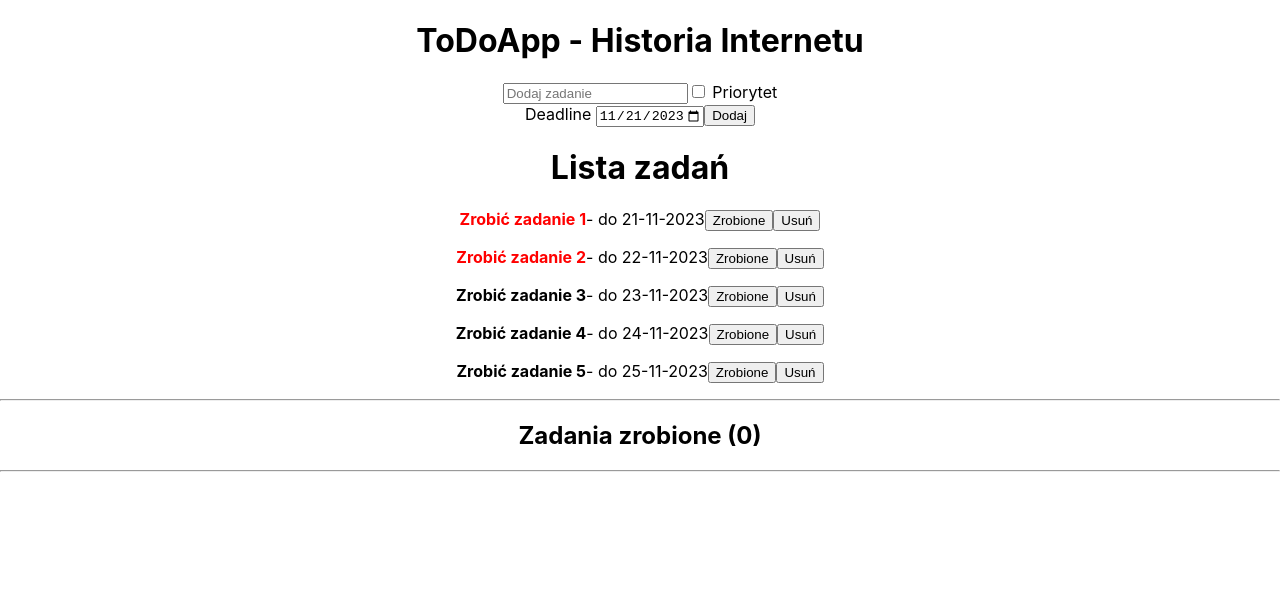
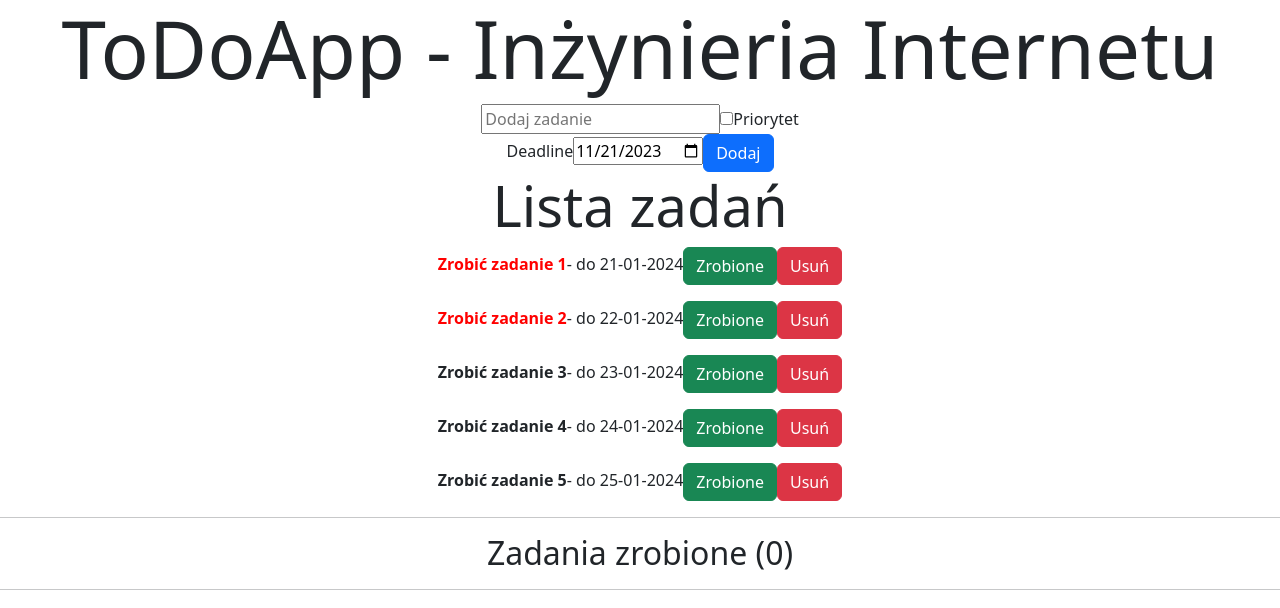
Before and after one commit to msierka/ToDoApp, a React (Create React App) app: page / in a window 1280 px wide. Shown: the top 608 px of the page. Built offline with nearby package versions, Linux system fonts and the light colour scheme.

Commit message:
done project toDoApp with hook

```diff
--- a/package.json
+++ b/package.json
@@ -6,6 +6,7 @@
     "@testing-library/jest-dom": "^5.17.0",
     "@testing-library/react": "^13.4.0",
     "@testing-library/user-event": "^13.5.0",
+    "bootstrap": "^5.3.2",
     "react": "^18.2.0",
     "react-dom": "^18.2.0",
     "react-scripts": "5.0.1",
--- a/src/components/AddTask.js
+++ b/src/components/AddTask.js
@@ -1,53 +1,65 @@
-import React, { Component } from 'react';
+import React, { useState } from "react";
 
+const AddTask = ({ add }) => {
+  const minDate = new Date().toISOString().slice(0, 10);
+  const [task, setTask] = useState({
+    text: "",
+    checked: false,
+    date: minDate,
+  });
 
-class AddTask extends Component {
-    minDate = new Date().toISOString().slice(0,10)
-    state = {
-        text: '',
-        checked: false,
-        date: this.minDate
-     }
-     handleDate=e=>{
-        this.setState({
-            date: e.target.value
-        })
-     }
-     handleText=e=>{
-        this.setState({
-            text: e.target.value
-        })
-     }
-     handleCheck=e=>{
-        this.setState({
-            checked: e.target.checked
-        })
-     }
-     handleButton = ()=>{
-        const {text,date,checked} = this.state;
-     const add = this.props.add(text, date, checked);
-     if(add){
-        this.setState({
-        text: '',
-        checked: false,
-        date: this.minDate
-        })
-     }
-     }
-    render() {
-        return (
-            <div>
-                <input type="text" placeholder='Dodaj zadanie' value = {this.state.text} onChange={this.handleText}/>
-                <input type="checkbox" placeholder='Dodaj zadanie' checked = {this.state.checked} id='important' onChange={this.handleCheck}/>
-                <label htmlFor='important'> Priorytet</label>
-                <br/>
-                <label htmlFor='date'>Deadline </label>
-                <input type='date' value={this.state.date} min={this.minDate} max="2024-01-31" onChange={this.handleDate}/>
-                <button onClick={this.handleButton} > Dodaj</button>
+  const handleDate = (e) => {
+    setTask({ ...task, date: e.target.value });
+  };
 
-            </div>
-        );
+  const handleText = (e) => {
+    setTask({ ...task, text: e.target.value });
+  };
+
+  const handleCheck = (e) => {
+    setTask({ ...task, checked: e.target.checked });
+  };
+
+  const handleButton = () => {
+    const { text, date, checked } = task;
+    const addSuccess = add(text, date, checked);
+
+    if (addSuccess) {
+      setTask({ text: "", checked: false, date: minDate });
     }
-}
+  };
+
+  return (
+    <div>
+      <input
+        type="text"
+        placeholder="Dodaj zadanie"
+        value={task.text}
+        onChange={handleText}
+      />
+      <input
+        type="checkbox"
+        placeholder="Dodaj zadanie"
+        checked={task.checked}
+        id="important"
+        onChange={handleCheck}
+      />
+      <label htmlFor="important"> Priorytet</label>
+      <br />
+      <label htmlFor="date">Deadline </label>
+      <input
+        type="date"
+        value={task.date}
+        min={minDate}
+        max="2024-01-31"
+        onChange={handleDate}
+      />
+      <button className="btn btn-primary" onClick={handleButton}>
+        {" "}
+        Dodaj
+      </button>
+    </div>
+  );
+};
 
 export default AddTask;
--- a/src/components/App.js
+++ b/src/components/App.js
@@ -1,103 +1,88 @@
-import React, { Component } from 'react';
-import AddTask from './AddTask';
-import './App.css';
-import ListTasks from './ListTasks';
-class App  extends Component {
-  counter = 5;
-  state = {
-    tasks: [
+import React, { useState } from "react";
+import AddTask from "./AddTask";
+import ListTasks from "./ListTasks";
+import "./App.css";
+import "bootstrap/dist/css/bootstrap.min.css";
+
+const App = () => {
+  const [tasks, setTasks] = useState([
     {
       id: 0,
-        text: 'Zrobić zadanie 1',
-        date: '21-11-2023',
+      text: "Zrobić zadanie 1",
+      date: "21-01-2024",
       priorytet: true,
-        active : true,
+      active: true,
       finishDate: null,
     },
     {
       id: 1,
-        text: 'Zrobić zadanie 2',
-        date: '22-11-2023',
+      text: "Zrobić zadanie 2",
+      date: "22-01-2024",
       priorytet: true,
-        active : true,
+      active: true,
       finishDate: null,
     },
     {
       id: 2,
-        text: 'Zrobić zadanie 3',
-        date: '23-11-2023',
+      text: "Zrobić zadanie 3",
+      date: "23-01-2024",
       priorytet: false,
-        active : true,
+      active: true,
       finishDate: null,
     },
     {
       id: 3,
-        text: 'Zrobić zadanie 4',
-        date: '24-11-2023',
+      text: "Zrobić zadanie 4",
+      date: "24-01-2024",
       priorytet: false,
-        active : true,
+      active: true,
       finishDate: null,
     },
     {
       id: 4,
-        text: 'Zrobić zadanie 5',
-        date: '25-11-2023',
+      text: "Zrobić zadanie 5",
+      date: "25-01-2024",
       priorytet: false,
-        active : true,
+      active: true,
       finishDate: null,
     },
-    ]
-  }
+  ]);
 
-  AddTask = (text,date,priorytet)=>{
+  const addTask = (text, date, priorytet) => {
     const task = {
-        id: this.counter,
+      id: tasks.length,
       text,
-        date ,
+      date,
       priorytet,
-        active : true,
+      active: true,
       finishDate: null,
-    }
-    this.counter++;
-    this.setState(prev =>({
-      tasks : [...prev.tasks,task]
-    }))
+    };
+
+    setTasks((prevTasks) => [...prevTasks, task]);
     return true;
-  }
+  };
 
-  deleteTask = id => {
-    const tasks = [...this.state.tasks];
-    const filter = tasks.findIndex(task => task.id === id);
-    tasks.splice(filter,1);
-    this.setState({
-      tasks
-    })
+  const deleteTask = (id) => {
+    setTasks((prevTasks) => prevTasks.filter((task) => task.id !== id));
+  };
 
-  }
+  const changeTask = (id) => {
+    setTasks((prevTasks) =>
+      prevTasks.map((task) =>
+        task.id === id
+          ? { ...task, active: false, finishDate: new Date().getTime() }
+          : task
+      )
+    );
+  };
 
-  changeTask = id => {
-    const tasks = [...this.state.tasks];
-    tasks.forEach(task=>{
-      if(task.id === id){
-        task.active = false;
-        task.finishDate = new Date().getTime();
-      }
-    })
-    this.setState({
-      tasks
-    })
-  }
-
-  render() {
-    const tasks = this.state.tasks;
   return (
-      <div className='App'>
-        <h1>ToDoApp - Historia Internetu</h1>
-        <AddTask add={this.AddTask}/>
-        <ListTasks tasks={tasks} delete={this.deleteTask} change = {this.changeTask} />
+    <div className="App">
+      <h1 className="display-1">ToDoApp - Inżynieria Internetu</h1>
+      <AddTask add={addTask} />
+      <ListTasks tasks={tasks} delete={deleteTask} change={changeTask} />
     </div>
   );
-  }
-}
+};
 
 export default App;
--- a/src/components/ListTasks.js
+++ b/src/components/ListTasks.js
@@ -1,25 +1,42 @@
-import React from 'react';
-import Task from './Task';
- const ListTasks = (props) => {
-    const active = props.tasks.filter(task => task.active)
-    const done = props.tasks.filter(task => !task.active)
-    const activeTasks = active.map(task => <Task key={task.id} task={task} deleteTask={props.delete} changeTask ={props.change} />)
-    const doneTasks = done.map(task => <Task key={task.id} task={task} deleteTask={props.delete} changeTask ={props.change} />)
+import React from "react";
+import Task from "./Task";
+
+const ListTasks = ({ tasks, delete: deleteTask, change: changeTask }) => {
+  const active = tasks.filter((task) => task.active);
+  const done = tasks.filter((task) => !task.active);
+
+  const activeTasks = active.map((task) => (
+    <Task
+      key={task.id}
+      task={task}
+      deleteTask={deleteTask}
+      changeTask={changeTask}
+    />
+  ));
+
+  const doneTasks = done.map((task) => (
+    <Task
+      key={task.id}
+      task={task}
+      deleteTask={deleteTask}
+      changeTask={changeTask}
+    />
+  ));
 
   return (
     <>
-        <div className='active'>
-            <h1>Lista zadań</h1>
+      <div className="active">
+        <h2 className="display-4">Lista zadań</h2>
         {activeTasks}
-            <hr/>
+        <hr />
       </div>
-        <div className='done'>
+      <div className="done">
         <h2>Zadania zrobione ({doneTasks.length})</h2>
         {doneTasks}
-            <hr/>
+        <hr />
       </div>
     </>
   );
- }
+};
 
 export default ListTasks;
--- a/src/components/Task.js
+++ b/src/components/Task.js
@@ -1,30 +1,32 @@
-import React from 'react';
+import React from "react";
 
-const Task = (props) => {
-    const {text, date, id,active, priorytet, finishDate} = props.task;
-    const style ={
-        color: 'red'
-    }
-    if(active){
+const Task = ({ task, deleteTask, changeTask }) => {
+  const { text, date, id, active, priorytet, finishDate } = task;
+  const style = {
+    color: "red",
+  };
+
+  if (active) {
     return (
       <p>
         <strong style={priorytet ? style : null}>{text}</strong>- do {date}
-        <button onClick={() => props.changeTask(id)}> Zrobione</button>
-        <button onClick={() => props.deleteTask(id)}> Usuń</button>
-
+        <button className="btn btn-success" onClick={() => changeTask(id)}>
+          Zrobione
+        </button>
+        <button className="btn btn-danger" onClick={() => deleteTask(id)}>
+          Usuń
+        </button>
       </p>
-
     );
   } else {
-        const finish = new Date(finishDate).toLocaleDateString()
+    const finish = new Date(finishDate).toLocaleDateString();
     return (
       <p>
-            {text}- do {date} <br/>
+        {text}- do {date} <br />
         <em>Wykonano: {finish}</em>
       </p>
-
     );
   }
-}
+};
 
 export default Task;
```
Also changed, not shown: 1 other file (tests, documents, lock files or other folders). Lines whose indentation alone changed are shown as unchanged.
